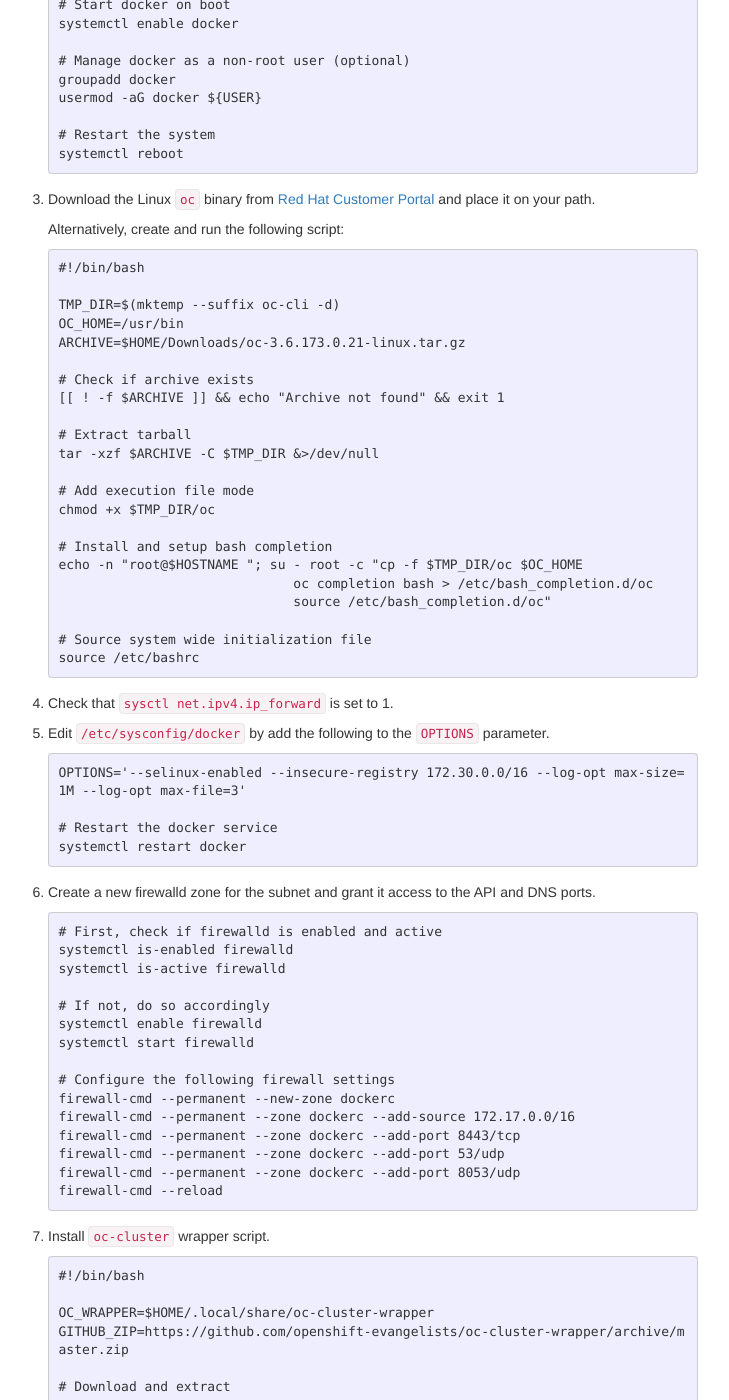
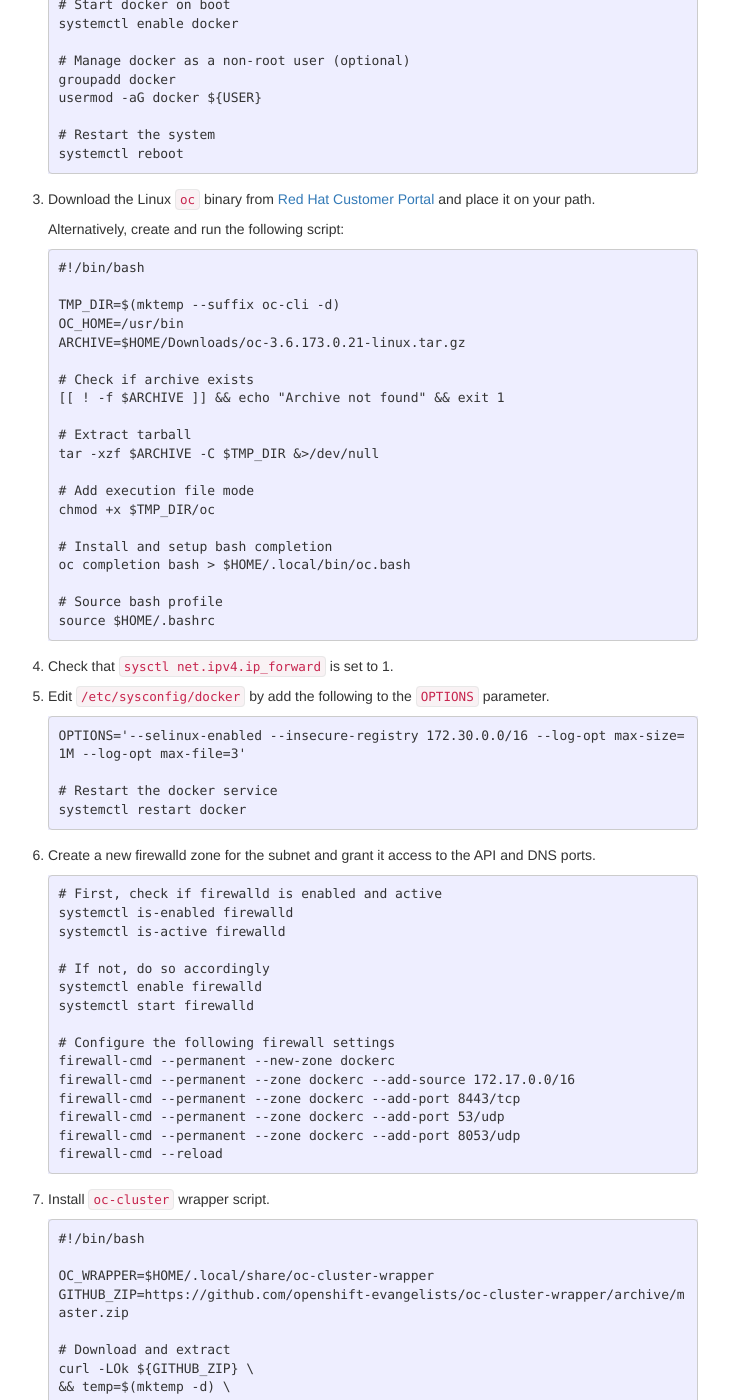
Before and after one commit to ecwpz91/ecwpz91.github.io, a Jekyll site: the page built from _posts/2017-09-08-CloudForms via OpenShift using Docker.md, in a window 1280 px wide and 1400 px high, scrolled down 851 px. Shown: the whole window, without its empty margins (282-1011 px from the left). Built offline with Jekyll 4.4.1, drawn with Linux system fonts in a browser that asks for light colours; nearby versions of some CDN libraries; some of the changed text lies outside the part shown.

Commit message:
Removed root login for bash completion

```diff
--- a/_posts/2017-09-08-CloudForms via OpenShift using Docker.md
+++ b/_posts/2017-09-08-CloudForms via OpenShift using Docker.md
@@ -64,12 +64,10 @@
        chmod +x $TMP_DIR/oc
 
        # Install and setup bash completion
-       echo -n "root@$HOSTNAME "; su - root -c "cp -f $TMP_DIR/oc $OC_HOME
-                                     oc completion bash > /etc/bash_completion.d/oc
-                                     source /etc/bash_completion.d/oc"
+       oc completion bash > $HOME/.local/bin/oc.bash
 
-       # Source system wide initialization file
-       source /etc/bashrc
+       # Source bash profile
+       source $HOME/.bashrc
 
 4. Check that `sysctl net.ipv4.ip_forward` is set to 1.
 
@@ -117,10 +115,10 @@
        echo "PATH=${OC_WRAPPER}:$PATH" >> $HOME/.bashrc
 
        # Create bash completion
-       oc-cluster completion bash > ${OC_WRAPPER}/oc-cluster.bash
+       oc-cluster completion bash > $HOME/.local/bin/oc-cluster.bash
 
-       # Add completion to PATH
-       echo "source ${OC_WRAPPER}/oc-cluster.bash"
+       # Source bash profile
+       source $HOME/.bashrc
 
 8. Start the OpenShift cluster and make the default user a cluster administrator.
 
```
